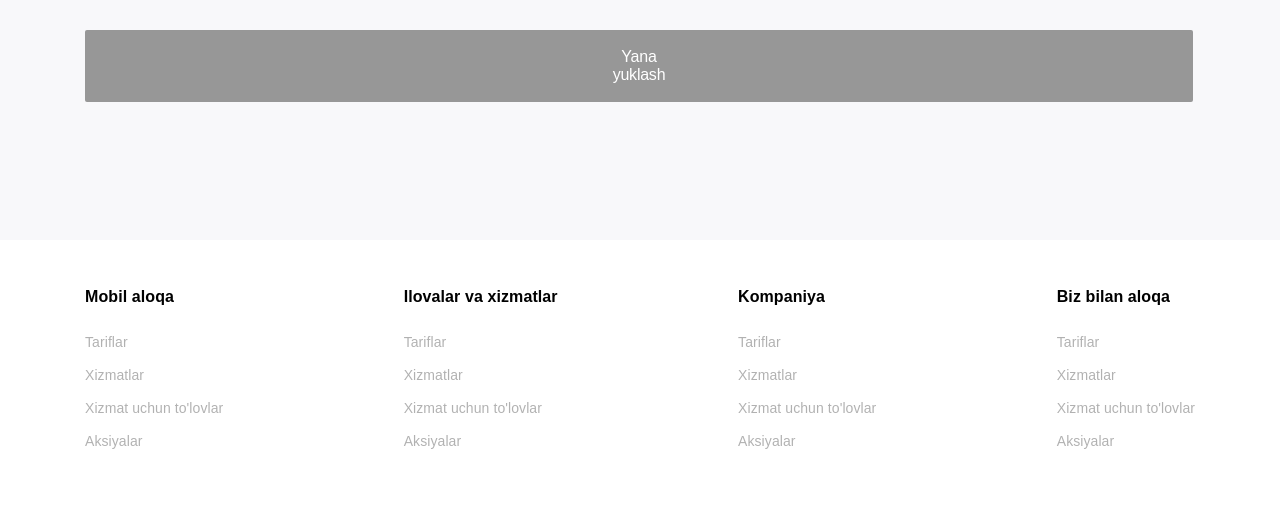
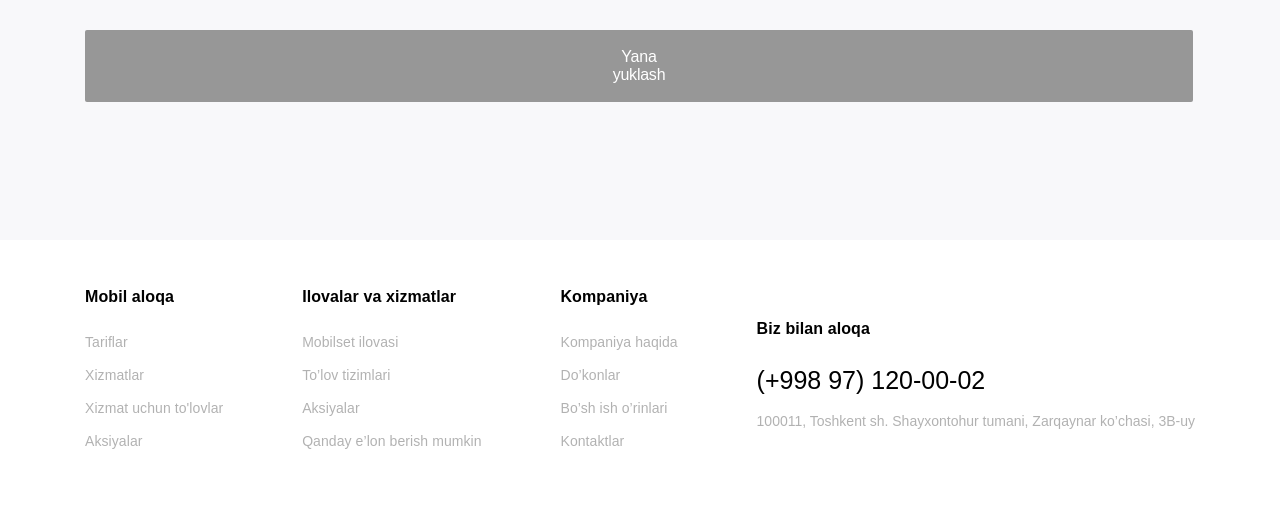
Before and after one commit to heyitsdurdona/practice-homework, a plain HTML site: page index.html in a window 1280 px wide. Shown: the part 1535-2063 px from the top of the page. Drawn offline with Linux system fonts and the light colour scheme.

Commit message:
nearly finished

```diff
--- a/css/main.css
+++ b/css/main.css
@@ -328,6 +328,30 @@ site-header__search-form-input::placeholdr{
 
 }
 
+.footer__info-call{
+    display: inline-block;
+    text-decoration: none;
+    font-family: Arial, Helvetica, sans-serif;
+    font-weight: medium;
+    font-size: 25px;
+    line-height: 33px;
+    letter-spacing: 0px;
+    color: #000000;
+    margin-bottom: 12px;
+}
+
+.footer__info-address{
+    font-family: Arial, Helvetica, sans-serif;
+    font-size: 14px;
+    font-weight: 400;
+    line-height: 24px;
+    letter-spacing: 0px;
+    color: #000000;
+    opacity: 30%;
+    text-decoration: none;
+
+}
+
 
 
 /* ----------------------FOOTER END ---------------*/
--- a/index.html
+++ b/index.html
@@ -339,19 +339,19 @@
 
                     <ul class="footer__info-list">
                         <li class="footer__info-element">
-                            <a class="footer__info-link" href="#">Tariflar</a>
+                            <a class="footer__info-link" href="#">Mobilset ilovasi</a>
                         </li>
 
                         <li class="footer__info-element">
-                            <a class="footer__info-link" href="#">Xizmatlar</a>
-                        </li>
-
-                        <li class="footer__info-element">
-                            <a class="footer__info-link" href="#">Xizmat uchun to'lovlar</a>
+                            <a class="footer__info-link" href="#">To’lov tizimlari</a>
                         </li>
 
                         <li class="footer__info-element">
                             <a class="footer__info-link" href="#">Aksiyalar</a>
+                        </li>
+
+                        <li class="footer__info-element">
+                            <a class="footer__info-link" href="#">Qanday e’lon berish mumkin</a>
                         </li>
                     </ul>
                 </div>
@@ -362,19 +362,19 @@
 
                     <ul class="footer__info-list">
                         <li class="footer__info-element">
-                            <a class="footer__info-link" href="#">Tariflar</a>
+                            <a class="footer__info-link" href="#">Kompaniya haqida</a>
                         </li>
 
                         <li class="footer__info-element">
-                            <a class="footer__info-link" href="#">Xizmatlar</a>
+                            <a class="footer__info-link" href="#">Do’konlar</a>
                         </li>
 
                         <li class="footer__info-element">
-                            <a class="footer__info-link" href="#">Xizmat uchun to'lovlar</a>
+                            <a class="footer__info-link" href="#">Bo’sh ish o’rinlari</a>
                         </li>
 
                         <li class="footer__info-element">
-                            <a class="footer__info-link" href="#">Aksiyalar</a>
+                            <a class="footer__info-link" href="#">Kontaktlar</a>
                         </li>
                     </ul>
                 </div>
@@ -385,20 +385,14 @@
 
                     <ul class="footer__info-list">
                         <li class="footer__info-element">
-                            <a class="footer__info-link" href="#">Tariflar</a>
+                            <a class="footer__info-call" href="tel:+998971200002">(+998 97) 120-00-02</a>
                         </li>
 
                         <li class="footer__info-element">
-                            <a class="footer__info-link" href="#">Xizmatlar</a>
+                            <a class="footer__info-address" href="#">100011, Toshkent sh. Shayxontohur tumani,
+                                Zarqaynar ko’chasi, 3B-uy</a>
                         </li>
 
-                        <li class="footer__info-element">
-                            <a class="footer__info-link" href="#">Xizmat uchun to'lovlar</a>
-                        </li>
-
-                        <li class="footer__info-element">
-                            <a class="footer__info-link" href="#">Aksiyalar</a>
-                        </li>
                     </ul>
                 </div>
             </div>
```
